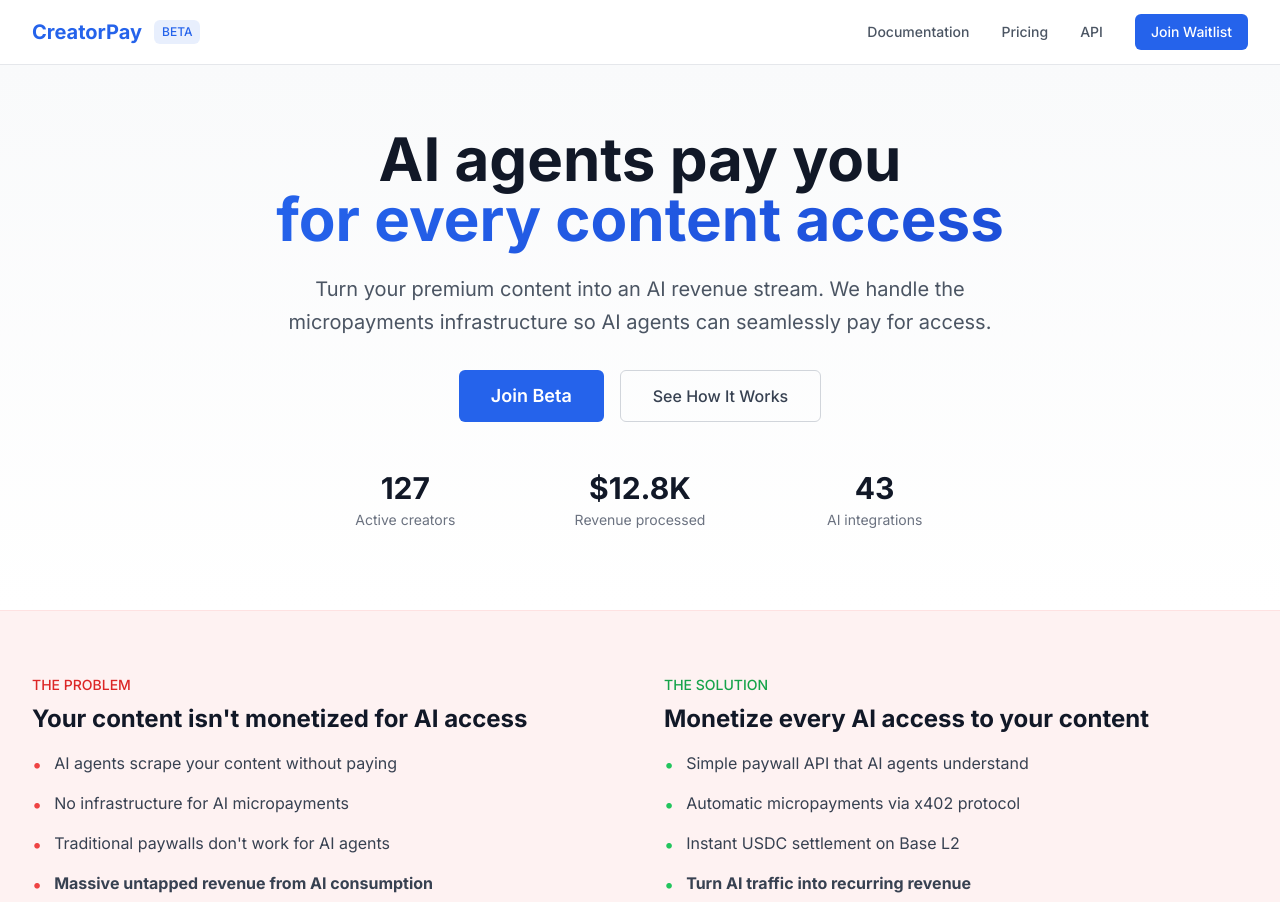
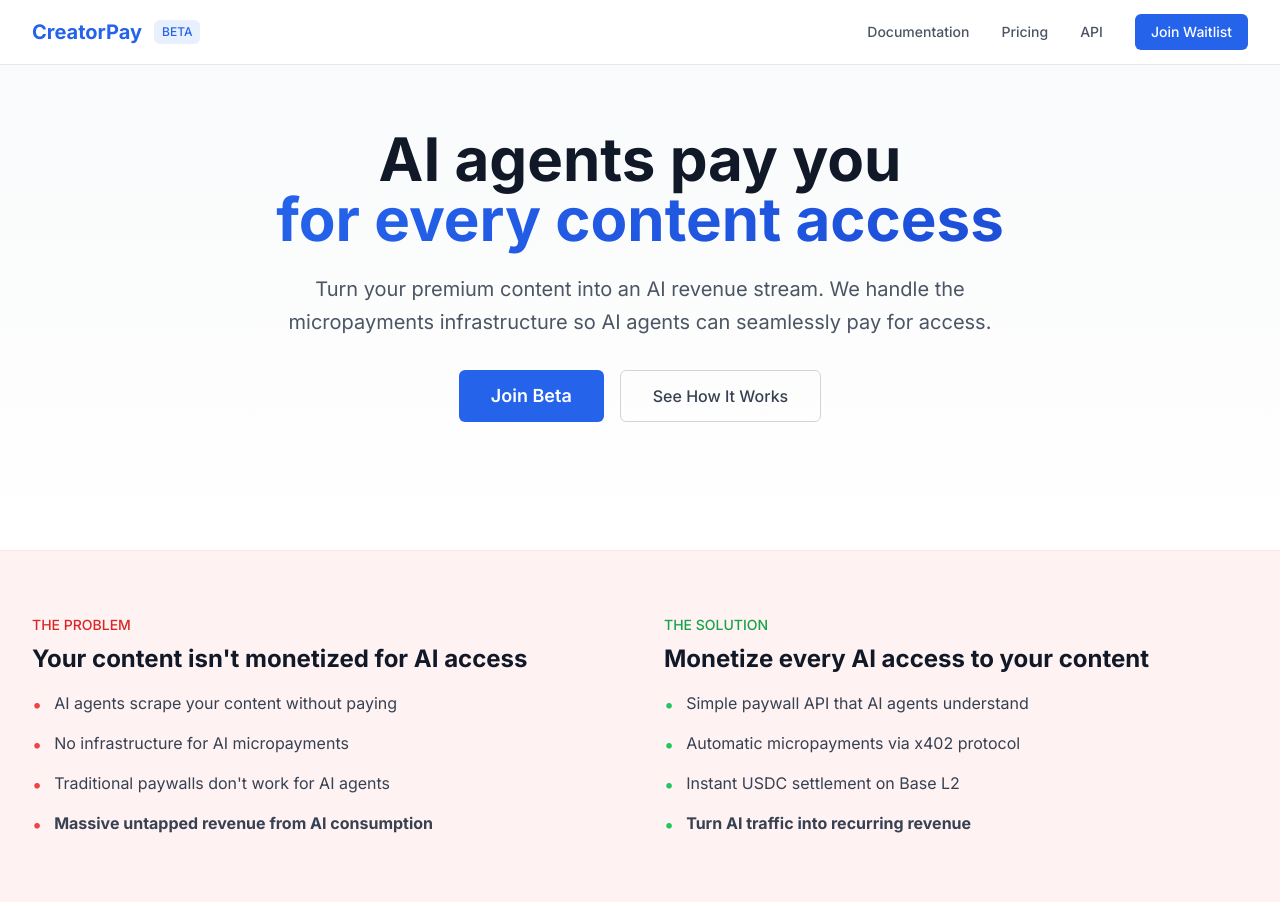
Before and after one commit to forkedmind10-ship-it/creatorpay, a website: page deploy-package/index.html in a window 1280 px wide. Shown: the top 902 px of the page. Drawn offline with nearby package versions, Linux system fonts and the light colour scheme.

Commit message:
Remove fake stats - keep it honest

```diff
--- a/deploy-package/index.html
+++ b/deploy-package/index.html
@@ -97,21 +97,7 @@
                     </button>
                 </div>
 
-                <!-- Stats -->
-                <div class="grid grid-cols-3 gap-8 max-w-2xl mx-auto">
-                    <div class="text-center">
-                        <div class="text-3xl font-bold text-gray-900 mb-1">127</div>
-                        <div class="text-sm text-gray-500">Active creators</div>
-                    </div>
-                    <div class="text-center">
-                        <div class="text-3xl font-bold text-gray-900 mb-1">$12.8K</div>
-                        <div class="text-sm text-gray-500">Revenue processed</div>
-                    </div>
-                    <div class="text-center">
-                        <div class="text-3xl font-bold text-gray-900 mb-1">43</div>
-                        <div class="text-sm text-gray-500">AI integrations</div>
-                    </div>
-                </div>
+                <!-- Stats removed - no fake numbers -->
             </div>
         </div>
     </section>
```
Also changed, not shown: public/index.html (+1 -15 lines).
